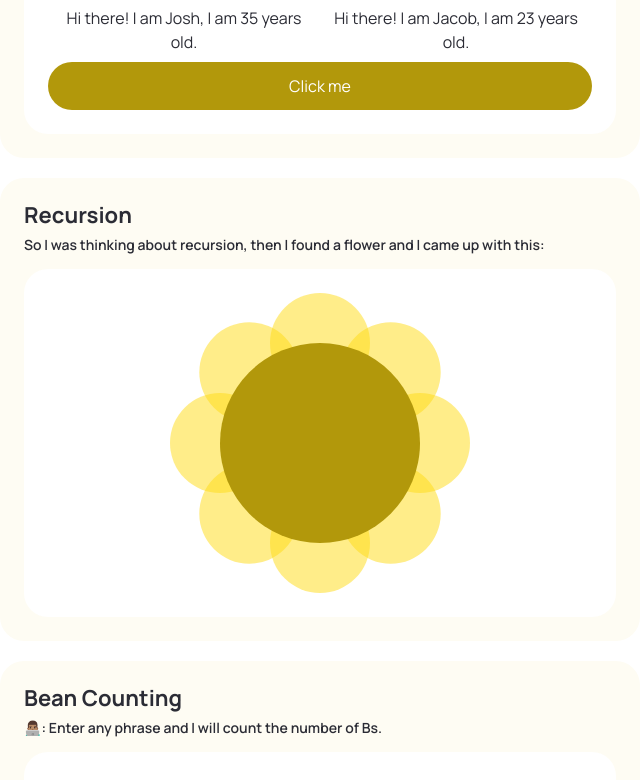
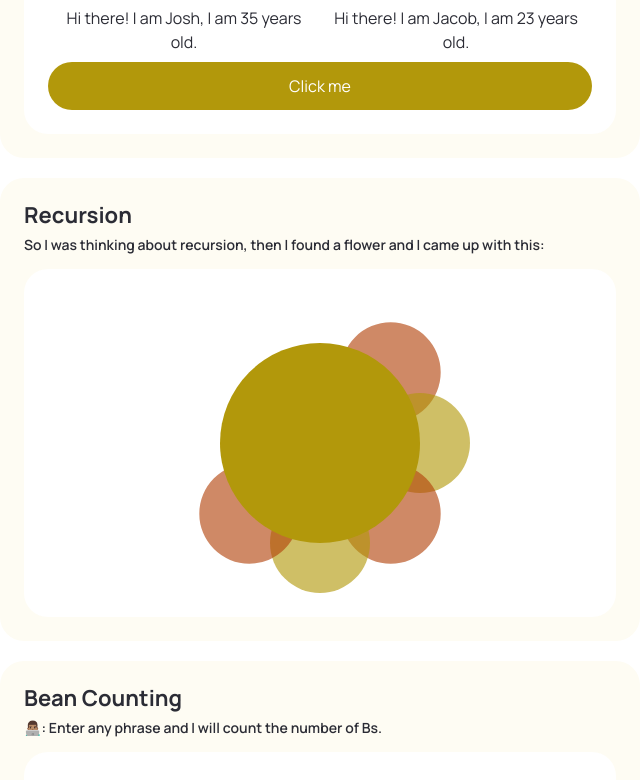
Before and after one commit to jon-oscar/eloquent-js, a Next.js app: page /chapter3 in a window 1280 px wide. Shown: the part 566-1346 px from the top of the page, without its empty margins (0-640 px from the left). Built offline with nearby package versions, Linux system fonts and the light colour scheme.

Commit message:
Update Recursion exercise component working and test passed

```diff
--- a/components/exercises/chapter-3-oscar/Recursion.css
+++ b/components/exercises/chapter-3-oscar/Recursion.css
@@ -27,7 +27,6 @@
   left: 0;
   right: 0;
   margin: auto;
-  background-color: #ffdc1480;
   transform-origin: center 150px;
 }
 
--- a/components/exercises/chapter-3-oscar/Recursion.tsx
+++ b/components/exercises/chapter-3-oscar/Recursion.tsx
@@ -1,7 +1,7 @@
-import React from 'react';
+import React, { useEffect, useState } from 'react';
 import './Recursion.css';
 
-const isEven = (param: number): boolean => {
+export function isEven(param: number): boolean {
   if (param == 0) {
     return true;
   } else if (param == 1) {
@@ -11,19 +11,34 @@ const isEven = (param: number): boolean => {
   } else {
     return isEven(param - 2);
   }
-};
+}
+
+const petals: JSX.Element[] = [];
 
 const Recursion = () => {
+  const [timeRemaining, setTimeRemaining] = useState<number>(0);
+
+  useEffect(() => {
+    const timer = setTimeout(() => {
+      petalAdd();
+      setTimeRemaining(
+        timeRemaining === 8 ? timeRemaining + 0 : timeRemaining + 1
+      );
+    }, 1000);
+    return () => clearTimeout(timer);
+  });
+
+  const petalAdd = () => {
+    if (isEven(timeRemaining) === false) {
+      petals.push(<div className='petal bg-[#b2990b9f]' />);
+    } else {
+      petals.push(<div className='petal bg-[#b2430b9f]' />);
+    }
+  };
+
   return (
     <div className='wrap'>
-      <div className='petal'></div>
-      <div className='petal'></div>
-      <div className='petal'></div>
-      <div className='petal'></div>
-      <div className='petal'></div>
-      <div className='petal'></div>
-      <div className='petal'></div>
-      <div className='petal'></div>
+      {petals.map((petal) => petal)}
       <div className='center'></div>
     </div>
   );
```
Also changed, not shown: 1 other file (tests, documents, lock files or other folders).
